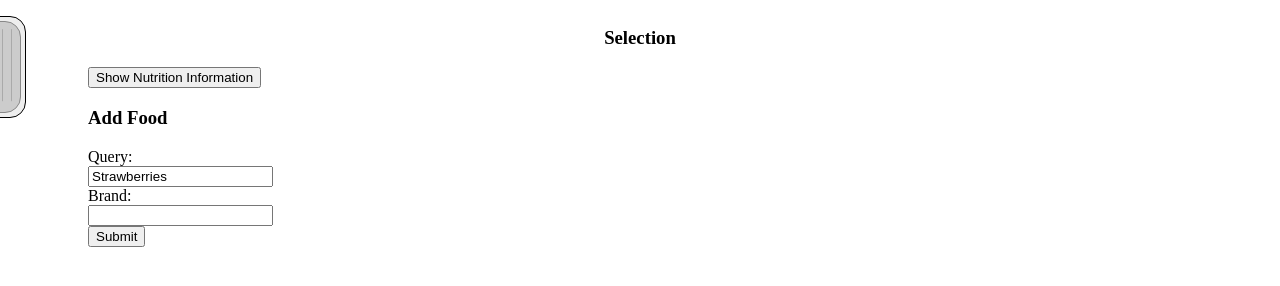
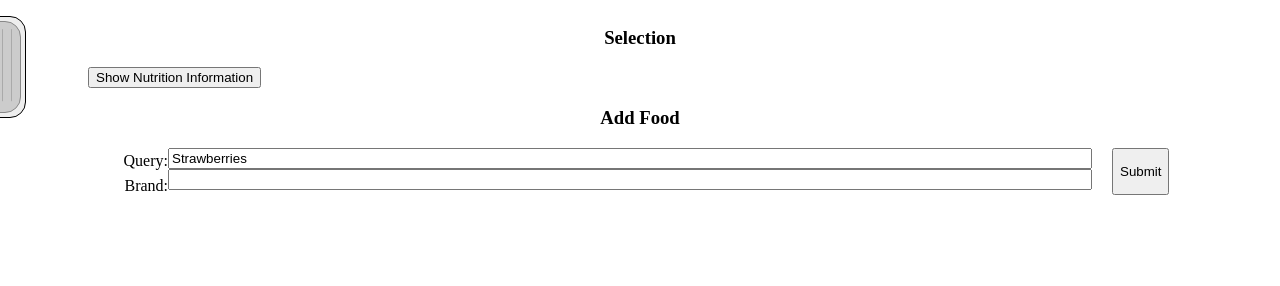
Before and after one commit to samchristywork/recipe-manager, a website: page public/index.html in a window 1280 px wide. Drawn offline with Linux system fonts and the light colour scheme.

Commit message:
Feature: Updated layout of query area

```diff
--- a/public/index.html
+++ b/public/index.html
@@ -20,12 +20,20 @@
         <button onclick="show_nutrition_information()">Show Nutrition Information</button><br>
       </div>
       <div>
-        <h3>Add Food</h3>
-        <label for="query">Query:</label><br>
-        <input type="text" id="query" name="query" value="Strawberries"><br>
-        <label for="brand">Brand:</label><br>
-        <input type="text" id="brand" name="brand" value=""><br>
-        <button onclick="submitQuery()">Submit</button>
+        <h3 style="text-align: center;">Add Food</h3>
+        <div class="query-container">
+          <div style="text-align: right;">
+            <div><label for="query" style="line-height: 1.6em;">Query:</label></div>
+            <div><label for="brand" style="line-height: 1.6em;">Brand:</label></div>
+          </div>
+          <div>
+            <input style="width: 97%;" type="text" id="query" name="query" value="Strawberries">
+            <input style="width: 97%;" type="text" id="brand" name="brand" value="">
+          </div>
+          <div>
+            <button onclick="submitQuery()" style="height: 3.5em;">Submit</button>
+          </div>
+        </div>
       </div>
       <div id="data"></div>
       <div class="import-export-container tucked-away">
--- a/public/style.css
+++ b/public/style.css
@@ -160,3 +160,8 @@
   height: 80%;
   transform: translate(0em, 10%);
 }
+
+.query-container {
+  display: grid;
+  grid-template-columns: 5em 1fr 5em;
+}
```
